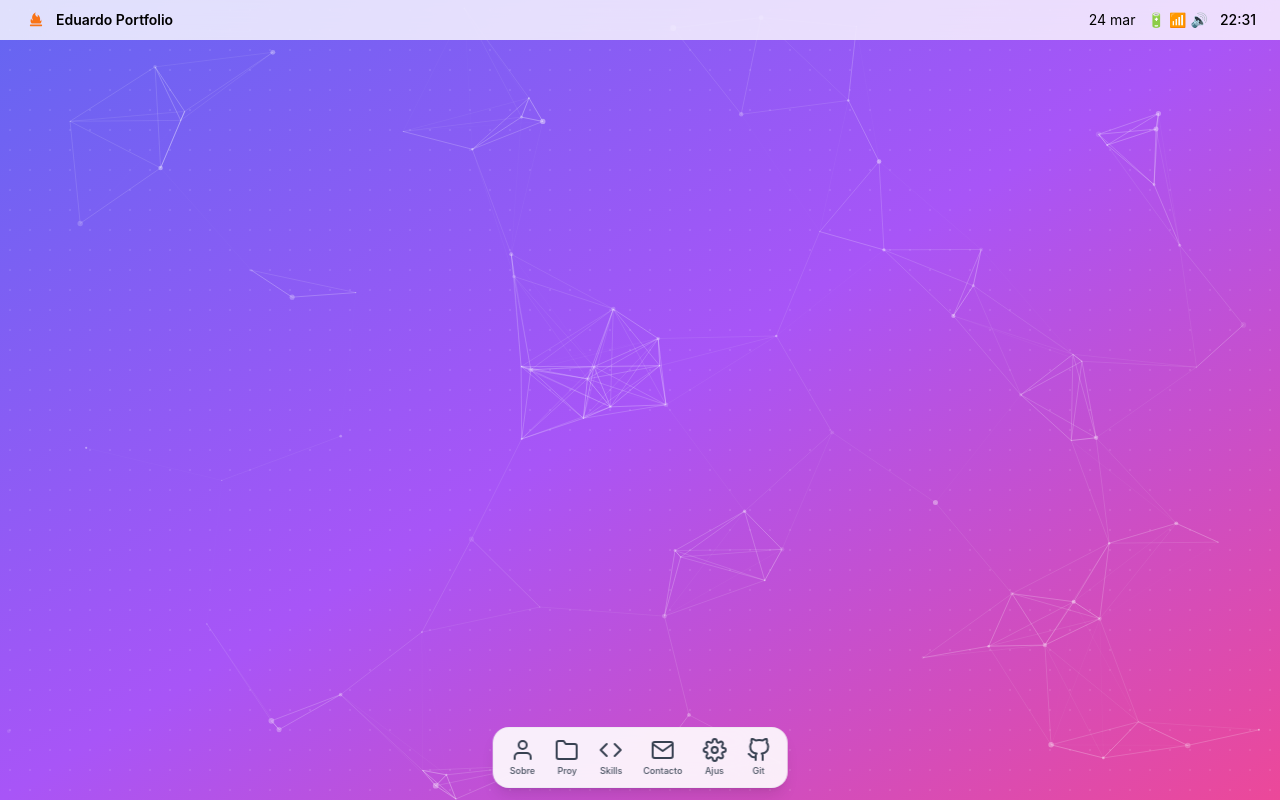
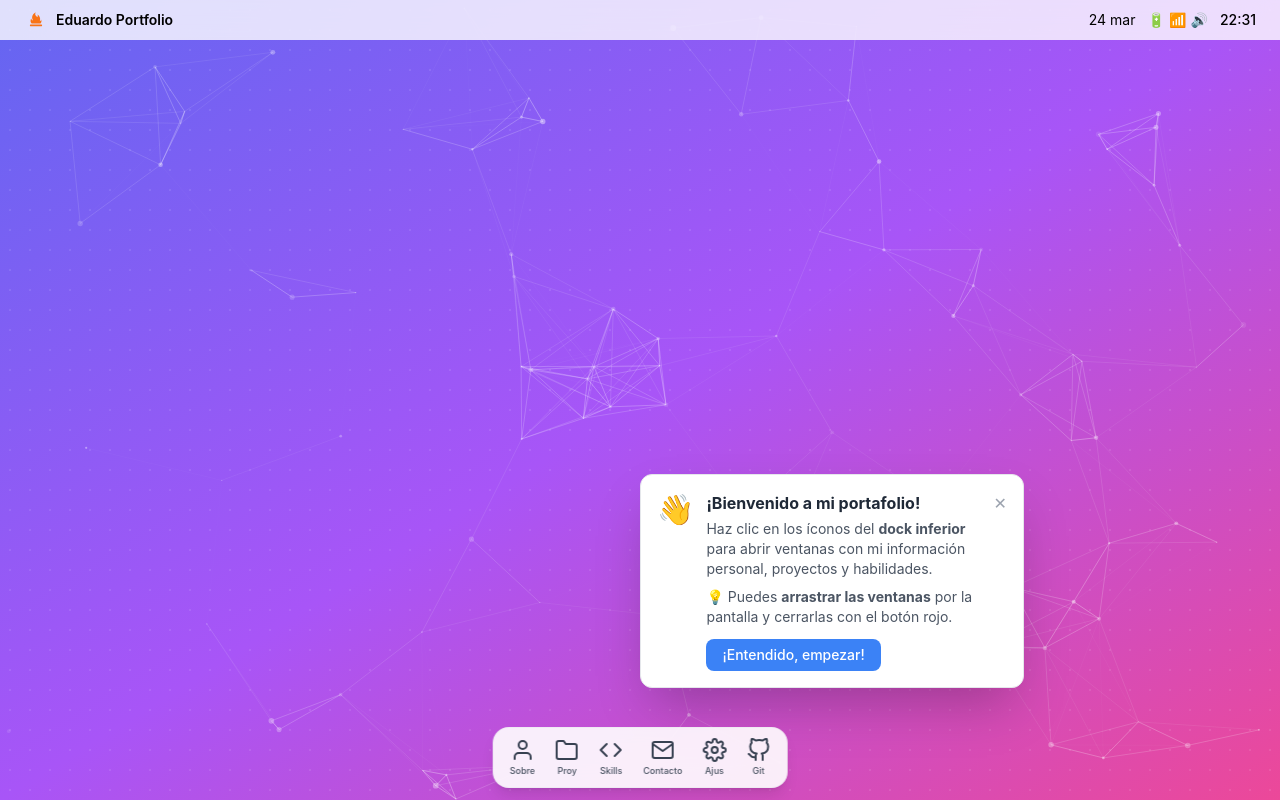
Before and after one commit to Foredux/PortafoliosIOS, a React (Vite) app: page / in a window 1280 px wide. Built offline with nearby package versions, Linux system fonts and the light colour scheme.

Commit message:
Añadido Welcome Tip

```diff
--- a/package.json
+++ b/package.json
@@ -16,6 +16,7 @@
     "react": "^19.2.4",
     "react-dom": "^19.2.4",
     "react-icons": "^5.6.0",
+    "react-joyride": "^3.0.0",
     "react-tsparticles": "^2.12.2",
     "tsparticles-slim": "^2.12.0",
     "uuid": "^13.0.0",
--- a/src/App.tsx
+++ b/src/App.tsx
@@ -7,6 +7,7 @@ import { ProjectsWindow } from './components/windows/ProjectsWindow';
 import { SkillWindow } from './components/windows/SkillWindow';
 import { ContactWindow } from './components/windows/ContactWindow';
 import { SettingsWindow } from './components/windows/SettingsWindow';
+import { WelcomeTooltip } from './components/WelcomeTooltip';  // ← Tooltip simple
 import { useWindowsStore } from './store/WindowsStore';
 import { useWindowFocus } from './hooks/useWindowFocus';
 
@@ -37,7 +38,7 @@ function App() {
     <div className="h-screen overflow-hidden">
       <MenuBar />
       <Wallpaper>
-
+        <WelcomeTooltip />
         {openWindows.map((window) => (
           <Window
             key={window.id}
--- /dev/null
+++ b/src/components/WelcomeTooltip.tsx
@@ -0,0 +1,59 @@
+import React, { useState, useEffect } from 'react';
+import { motion, AnimatePresence } from 'framer-motion';
+
+export const WelcomeTooltip: React.FC = () => {
+  const [show, setShow] = useState(false);
+
+  useEffect(() => {
+    const shown = localStorage.getItem('welcomeShown');
+    if (!shown) {
+      setTimeout(() => setShow(true), 500);
+    }
+  }, []);
+
+  const handleClose = () => {
+    setShow(false);
+    localStorage.setItem('welcomeShown', 'true');
+  };
+
+  return (
+    <AnimatePresence>
+      {show && (
+        <motion.div
+          initial={{ opacity: 0, y: 20 }}
+          animate={{ opacity: 1, y: 0 }}
+          exit={{ opacity: 0, y: 20 }}
+          className="fixed bottom-28 left-1/2 transform -translate-x-1/2 z-50"
+        >
+          <div className="bg-white dark:bg-gray-800 rounded-xl shadow-2xl p-4 max-w-sm border border-gray-200 dark:border-gray-700">
+            <div className="flex items-start gap-3">
+              <div className="text-3xl">👋</div>
+              <div className="flex-1">
+                <h3 className="font-bold text-gray-800 dark:text-white">¡Bienvenido a mi portafolio!</h3>
+                <p className="text-sm text-gray-600 dark:text-gray-400 mt-1">
+                                  </p><p className="text-sm text-gray-600 dark:text-gray-400 mt-1">
+                  Haz clic en los íconos del <strong>dock inferior</strong> para abrir ventanas con mi información personal, proyectos y habilidades.
+                </p>
+                <p className="text-sm text-gray-600 dark:text-gray-400 mt-2">
+                  💡 Puedes <strong>arrastrar las ventanas</strong> por la pantalla y cerrarlas con el botón rojo.
+                </p>
+                <button
+                  onClick={handleClose}
+                  className="mt-3 text-sm bg-blue-500 hover:bg-blue-600 text-white px-4 py-1.5 rounded-lg font-medium transition-colors"
+                >
+                  ¡Entendido, empezar!
+                </button>
+              </div>
+              <button
+                onClick={handleClose}
+                className="text-gray-400 hover:text-gray-600 dark:hover:text-gray-300"
+              >
+                ✕
+              </button>
+            </div>
+          </div>
+        </motion.div>
+      )}
+    </AnimatePresence>
+  );
+};
```
Also changed, not shown: 1 other file (tests, documents, lock files or other folders).
